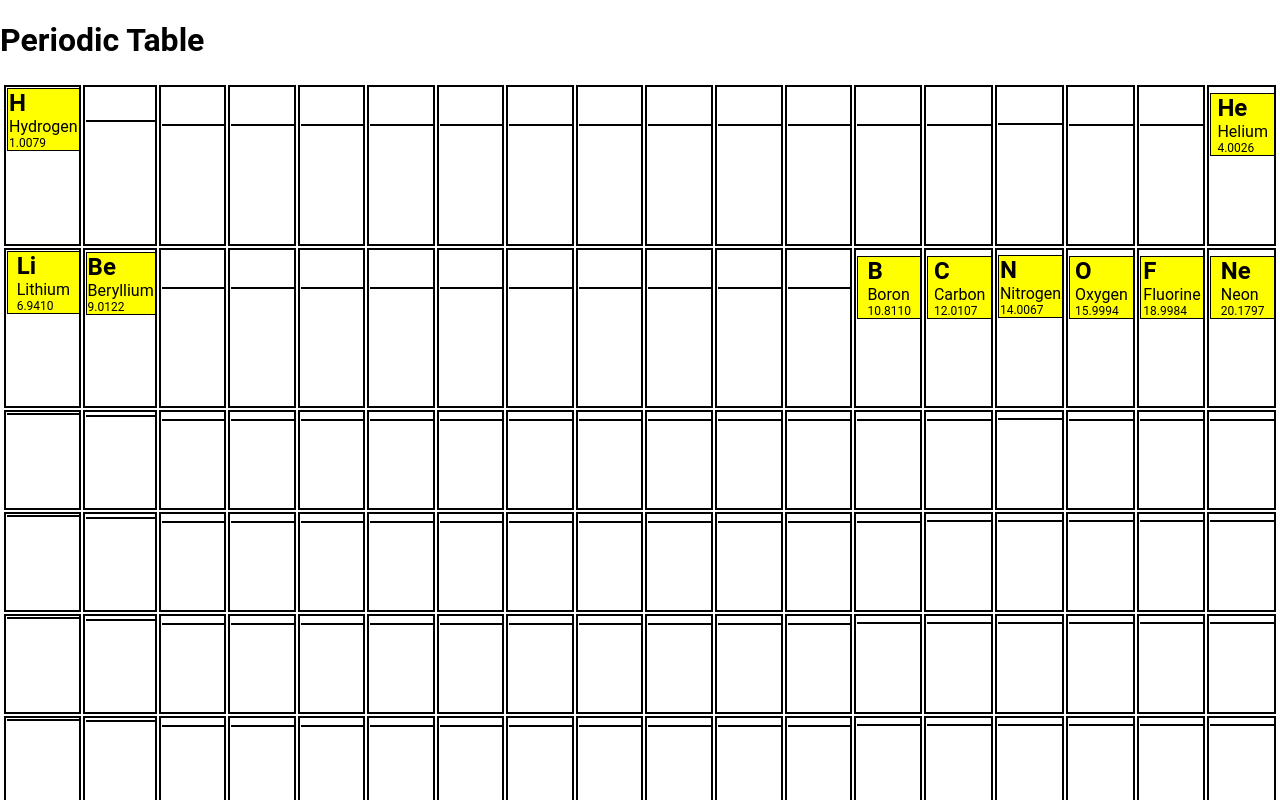
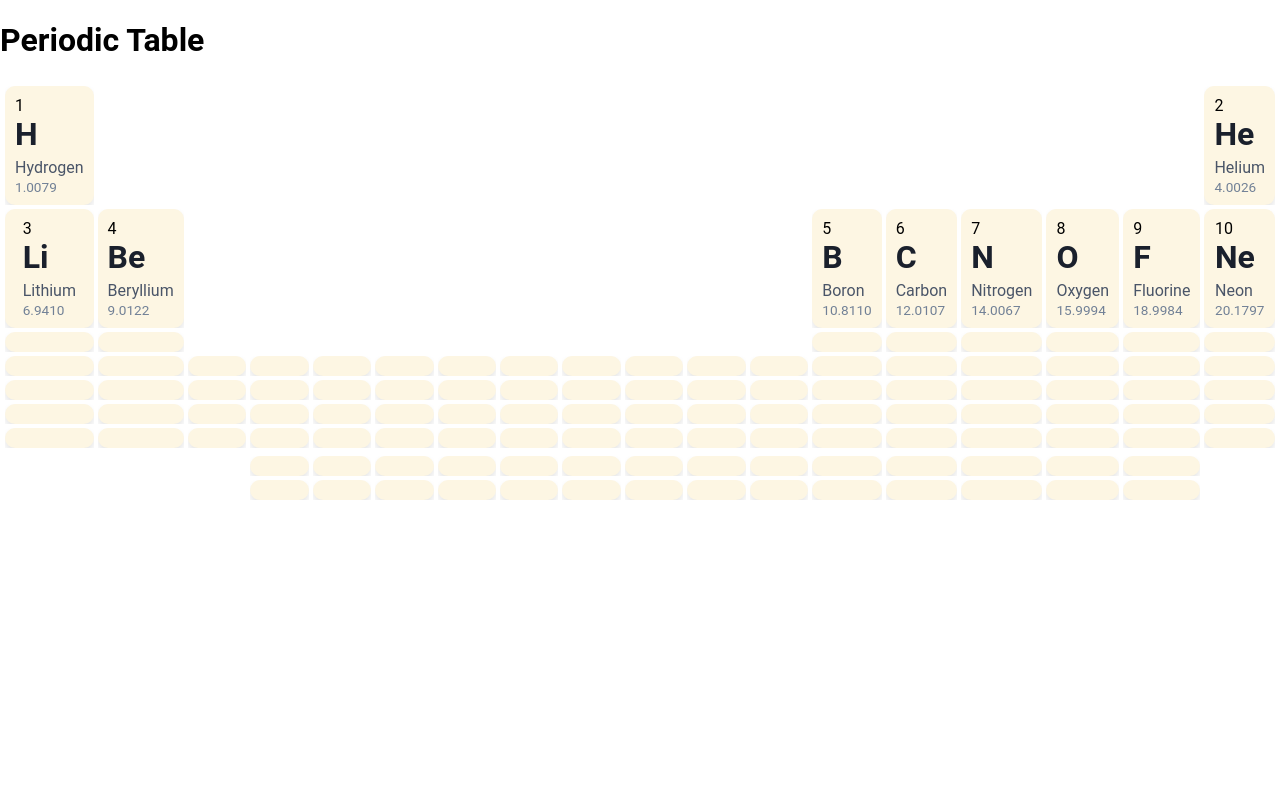
Before and after one commit to Ahacz/PeriodicTable, an Angular app: page / in a window 1280 px wide. Shown: the top 800 px of the page. Built offline with nearby package versions, Linux system fonts and the light colour scheme.

Commit message:
fixed table rendering

```diff
--- a/src/app/periodic-element/periodic-element.component.html
+++ b/src/app/periodic-element/periodic-element.component.html
@@ -1,6 +1,7 @@
 <div class="tile">
-  @if(element){
+  @if(element.name!=''){
     <div [ngClass]="{'highlighted': element.isHighlighted}">
+      <div>{{element.position}}</div>
       <div class="symbol">{{ element.symbol }}</div>
       <div class="name">{{ element.name }}</div>
       <div class="weight">{{ element.weight | number:'1.4-4' }}</div>
--- a/src/app/periodic-element/periodic-element.component.scss
+++ b/src/app/periodic-element/periodic-element.component.scss
@@ -1,25 +1,69 @@
-.highlighted {
-    background-color: yellow; // Change to desired highlight color
+/* Global Styles */
+:host {
+  display: flex;
+  justify-content: center; /* Center the content horizontally */
+  align-items: center; /* Center the content vertically */
+  width: 100%;
+  height: 100%;
+  box-sizing: border-box; /* Ensure padding/borders are included in size calculations */
+  overflow: hidden; /* Prevent content from overflowing */
+}
+.tile {
+  background-color: #fdf6e3;  /* Delikatny pastelowy kolor */
+  height: 100%;
+  width: 100%;
+  display: flex;
+  flex-direction: column;  /* Stosujemy flex w pionie */
+  justify-content: center;
+  align-items: center;
+  border-radius: 10px;  /* Zaokrąglone rogi */
+  box-shadow: 0 4px 6px rgba(0, 0, 0, 0.1);  /* Delikatny cień dla głębi */
+  padding: 10px;
+  transition: transform 0.3s ease, box-shadow 0.3s ease;  /* Animacja na hover */
+  border: none;  /* Usuwamy widoczne granice */
+}
+
+.tile:hover {
+  transform: scale(1.05);  /* Efekt lekkiego powiększenia przy hover */
+  box-shadow: 0 8px 12px rgba(0, 0, 0, 0.2);  /* Mocniejszy cień przy hover */
+  background-color: #fef3c7;  /* Zmiana koloru tła przy hover */
+}
+
+/* Symbol (duża czcionka pierwiastka) */
+.symbol {
+  font-size: 2rem;  /* Nowoczesne, większe czcionki */
+  font-weight: bold;
+  color: #1a202c;  /* Ciemny kolor dla kontrastu */
+}
+
+/* Nazwa pierwiastka */
+.name {
+  font-size: 1rem;
+  font-weight: 400;
+  color: #4a5568;  /* Subtelny szary */
+  margin-top: 5px;  /* Mały odstęp od symbolu */
+}
+
+/* Waga pierwiastka */
+.weight {
+  font-size: 0.85rem;
+  color: #718096;  /* Jaśniejszy szary dla mniej ważnej informacji */
+  margin-top: 2px;
+}
+
+/* Responsywność */
+@media (max-width: 768px) {
+  .tile {
+    padding: 8px;
+    font-size: 0.8rem;  /* Mniejsze czcionki na mniejszych ekranach */
   }
 
   .symbol {
-    font-size: 24px;
-    font-weight: bold;
+    font-size: 1.5rem;
   }
+}
 
-  .name {
-    font-size: 16px;
-  }
-
-  .weight {
-    font-size: 12px;
-  }
-  .tile {
-    background-color: yellow;
-    height: 100%;
-    width: 100%;
-    display: flex;
-    justify-content: center;
-    align-items: center;
-    border: 1px solid black; /* Optional: to visualize the tile borders */
-  }
+/* Wyróżnienie (highlight) */
+.highlighted {
+  background-color: #ffedd5;  /* Jasny, delikatny kolor dla wyróżnienia */
+}
--- a/src/app/periodic-table/periodic-table.component.html
+++ b/src/app/periodic-table/periodic-table.component.html
@@ -7,7 +7,7 @@
           <tr>
             @for(col of row; track col){
               <td class="table-cell">
-                @if(col!=null){
+                @if(col.position!=-1){
                   <app-periodic-element [element]="col"></app-periodic-element>
                 }
               </td>
--- a/src/app/periodic-table/periodic-table.component.scss
+++ b/src/app/periodic-table/periodic-table.component.scss
@@ -15,15 +15,10 @@ tr {
 .table-cell {
   width: 5.55%;
   height: 20%;
-  border: 2px solid black;
+  overflow: hidden;
+  border: none;
   flex: 1;  /* Cells will take equal space within the row */
   position: relative; /* For pseudo-element trick */
-}
-
-.table-cell::after {
-  content: '';
-  display: flex;
-  padding-top: 130%;
 }
 
 .table-cell:hover {
--- a/src/app/periodic-table/periodic-table.component.ts
+++ b/src/app/periodic-table/periodic-table.component.ts
@@ -35,13 +35,13 @@ export class PeriodicTableComponent implements OnInit {
 
   constructor(private dialog: MatDialog, private api: APIService) {
     this.elements$ = EMPTY;
-    this.elementsTable = Array.from({ length: 10 }, () => Array(18).fill({ empty: true }));
+    this.elementsTable = Array.from({ length: 10 }, () => Array.from({ length: 18 }, () => ({position: -1, name: '', weight: 0, symbol: '', isHighlighted: false })));
     this.PreloadTable();
   }
   PreloadTable() {
     PERIODIC_TABLE_MAP.forEach((value,key) =>{
       this.elementsTable[value[0]][value[1]].position = key;
-    })
+    });
   }
 
   ngOnInit(): void {
--- a/src/app/services/api.service.ts
+++ b/src/app/services/api.service.ts
@@ -1,6 +1,7 @@
 import { Injectable } from '@angular/core';
 import { HttpClient} from '@angular/common/http';
 import { Observable } from 'rxjs/internal/Observable';
+import { delay } from 'rxjs';
 
 @Injectable({
   providedIn: 'root'
@@ -10,7 +11,7 @@ export class APIService {
   constructor(private http: HttpClient) {  }
 
   getData(): Observable<any> {
-    return this.http.get<any>('elements.json');
+    return this.http.get<any>('elements.json').pipe(delay(2000));
   }
 
 }
```
Also changed, not shown: 1 other file (tests, documents, lock files or other folders).
